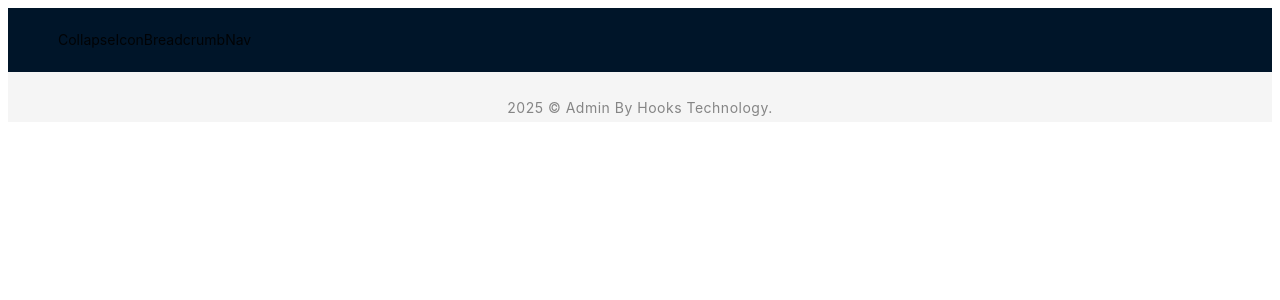
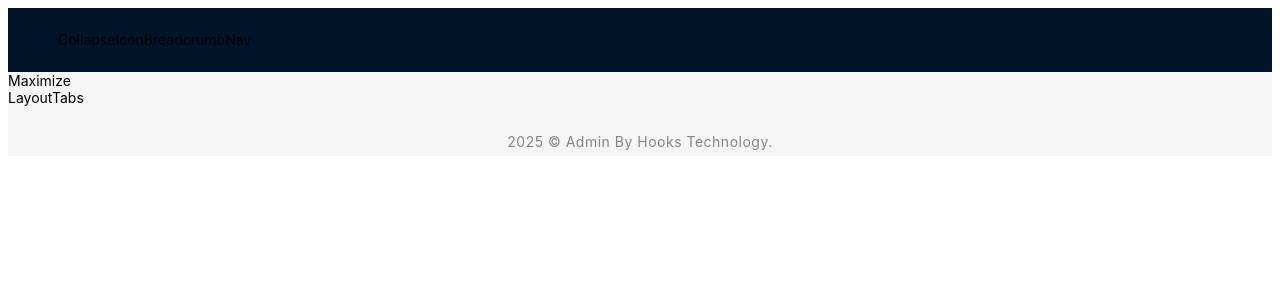
Before and after one commit to hongyingxin/react-admin, a React (Vite) app: page / in a window 1280 px wide. Shown: the top 300 px of the page. Built offline with nearby package versions, Linux system fonts and the light colour scheme.

Commit message:
feat: 主页面main

```diff
--- a/package.json
+++ b/package.json
@@ -11,6 +11,7 @@
   },
   "dependencies": {
     "@reduxjs/toolkit": "^2.6.0",
+    "@types/react-transition-group": "^4.4.12",
     "ahooks": "^3.8.4",
     "antd": "^5.24.2",
     "axios": "^1.8.1",
@@ -19,6 +20,7 @@
     "react-dom": "^19.0.0",
     "react-redux": "^9.2.0",
     "react-router-dom": "^7.2.0",
+    "react-transition-group": "^4.4.5",
     "redux-persist": "^6.0.0"
   },
   "devDependencies": {
--- /dev/null
+++ b/src/layouts/components/Main/components/Maximize.tsx
@@ -0,0 +1,7 @@
+import React from 'react';
+
+const Maximize: React.FC = () => {
+  return <div>Maximize</div>;
+};
+
+export default Maximize;
--- a/src/layouts/components/Main/index.tsx
+++ b/src/layouts/components/Main/index.tsx
@@ -1,15 +1,67 @@
-import React from 'react';
+import React, { useEffect, createRef } from 'react';
 import { Layout } from 'antd';
-import { useOutlet } from "react-router-dom";
+// 防抖函数
+import { useDebounceFn } from 'ahooks';
+import { useLocation,useOutlet } from "react-router-dom";
+import { useSelector, useDispatch } from "@/redux";
+import { setGlobalState } from "@/redux/modules/global";
+import { RouteObjectType } from "@/routers/interface";
+import { CSSTransition, SwitchTransition } from "react-transition-group";
+import Maximize from "./components/Maximize";
+import LayoutTabs from "@/layouts/components/Tabs";
 import LayoutFooter from "../Footer";
 import "./index.less";
 
+type RouteTypeWithNodeRef = {
+  nodeRef?: React.Ref<HTMLElement> | undefined;
+} & RouteObjectType;
+
+const { Content } = Layout;
+
 const LayoutMain: React.FC = () => {
   const outlet = useOutlet();
-  const { Content } = Layout;
+  const dispatch = useDispatch();
+  const { pathname } = useLocation();
+
+  const maximize = useSelector((state) => state.global.maximize);
+  const isCollapse = useSelector((state) => state.global.isCollapse);
+  const flatMenuList = useSelector((state) => state.auth.flatMenuList);
+
+  // 监听窗口变化，折叠菜单
+  const { run } = useDebounceFn(
+    () => {
+      const screenWidth = document.body.clientWidth;
+      const shouldCollapse = screenWidth < 1200;
+      if (isCollapse !== shouldCollapse) dispatch(setGlobalState({ key: "isCollapse", value: shouldCollapse }));
+    },
+    { wait: 100 }
+  );
+
+  useEffect(() => {
+    window.addEventListener("resize", run, false);
+    return () => window.removeEventListener("resize", run);
+  }, []);
+
+  // 监听当前页面是否最大化，动态添加类名
+  useEffect(() => {
+    const root = document.getElementById("root") as HTMLElement;
+    root.classList.toggle("main-maximize", maximize);
+  }, [maximize]);
+
+  // 解决过渡动画导致 useEffect 多次执行的问题
+  // http://reactcommunity.org/react-transition-group/with-react-router
+  const menuList: RouteTypeWithNodeRef[] = flatMenuList.map(item => ({ ...item, nodeRef: createRef() }));
+  const { nodeRef } = menuList.find(route => route.path === pathname) ?? {};
+
   return (
     <React.Fragment>
-      <Content>{outlet}</Content>
+      <Maximize />
+      <LayoutTabs />
+      <SwitchTransition>
+        <CSSTransition classNames="fade" key={pathname} nodeRef={nodeRef} timeout={300} exit={false} unmountOnExit>
+          <Content ref={nodeRef}>{outlet}</Content>
+        </CSSTransition>
+      </SwitchTransition>
       <LayoutFooter />
     </React.Fragment>
   )
--- /dev/null
+++ b/src/layouts/components/Tabs/index.tsx
@@ -0,0 +1,7 @@
+import React from 'react';
+
+const LayoutTabs: React.FC = () => {
+  return <div>LayoutTabs</div>;
+};
+
+export default LayoutTabs;
--- a/src/redux/modules/auth.ts
+++ b/src/redux/modules/auth.ts
@@ -2,7 +2,14 @@ import { createSlice } from "@reduxjs/toolkit";
 import { AuthState } from "@/redux/interface";
 
 const authState: AuthState = {
-
+  // 菜单权限列表
+  authMenuList: [],
+  // 菜单权限列表 ==> 左侧菜单栏渲染，需要移除 isHide == true
+  showMenuList: [],
+  // 菜单权限列表 ==> 扁平化一维数组菜单，主要用于添加动态路由
+  flatMenuList: [],
+  // 按钮权限列表
+  authButtonList: {}
 };
 
 const authSlice = createSlice({
--- a/src/redux/modules/global.ts
+++ b/src/redux/modules/global.ts
@@ -1,18 +1,24 @@
-import { createSlice } from "@reduxjs/toolkit";
+import { createSlice, PayloadAction } from "@reduxjs/toolkit";
 import { GlobalState } from "@/redux/interface";
 
 const globalState: GlobalState = {
     // layout mode (vertical | classic | transverse | columns)
     layout: "vertical",
-    // footer
+    // 是否显示底部
     footer: true,
+    // 是否最大化
+    maximize: false,
+    // 是否开启侧边栏
+    isCollapse: false,
 };
 
 const globalSlice = createSlice({
   name: 'admin-global',
   initialState: globalState,
   reducers: {
-    setGlobalState: (state, action) => {}
+    setGlobalState<T extends keyof GlobalState>(state: GlobalState, { payload }: PayloadAction<ObjToKeyValUnion<GlobalState>>) {
+      state[payload.key as T] = payload.value as GlobalState[T];
+    }
   }
 })
 
```
Also changed, not shown: src/redux/interface/index.ts (+10 -1 lines), src/typings/utils.d.ts (added, +17 -0 lines), src/layouts/components/Tabs/index.less (added), 1 other file (tests, documents, lock files or other folders).
